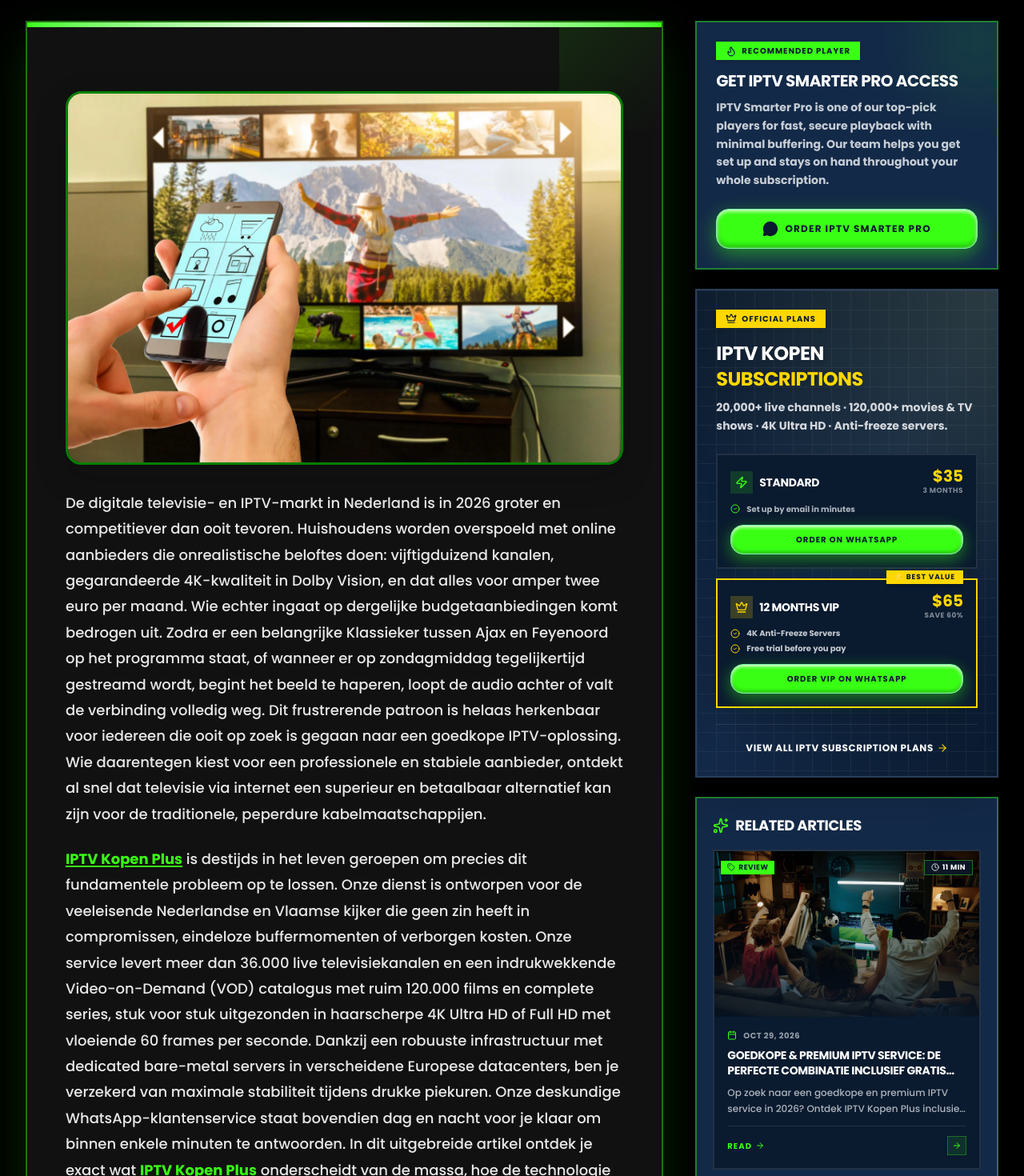
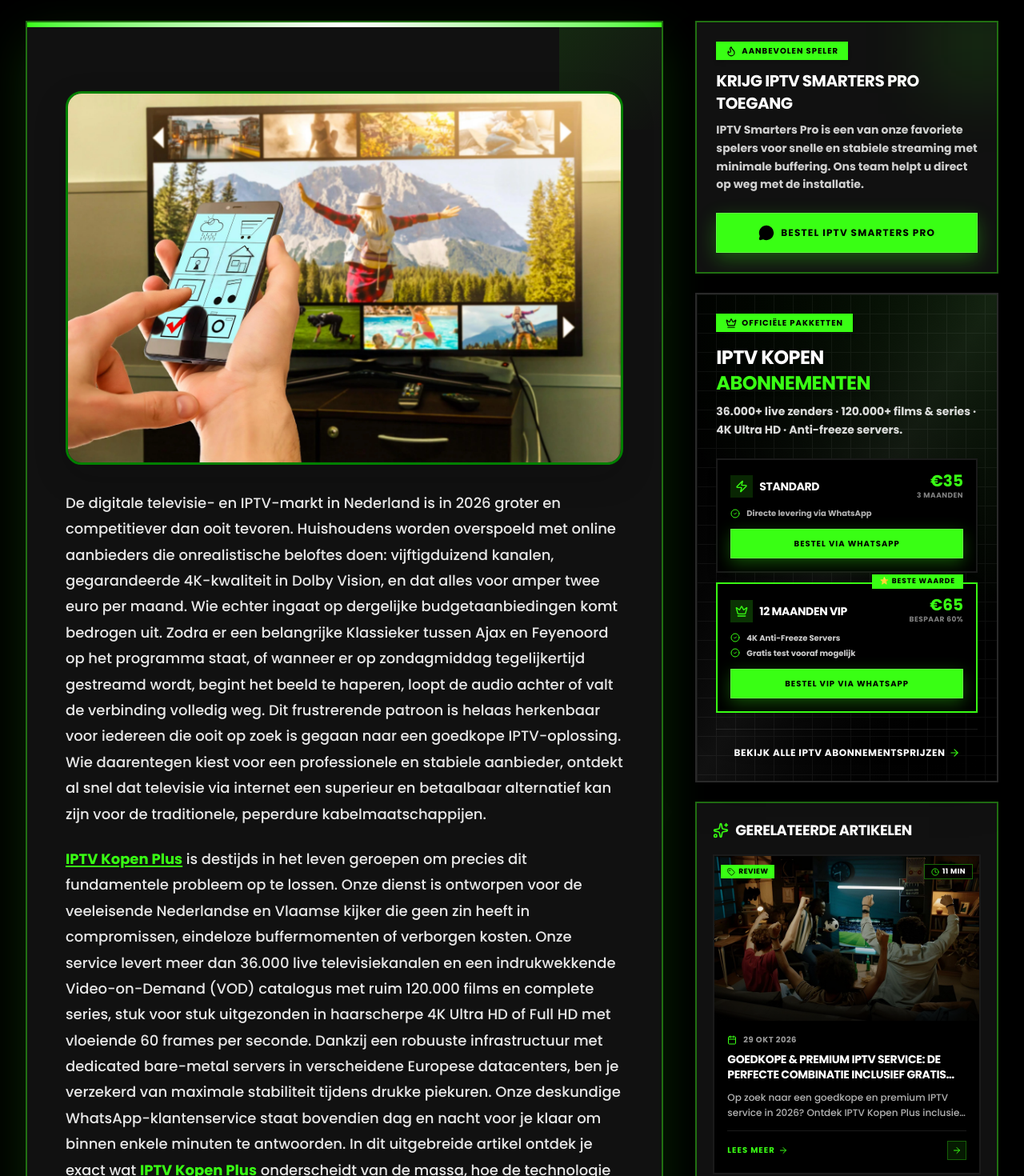
Before and after one commit to youcanstore572-a11yabd/iptvkopen, a Next.js app: page /kennisbank/beste-iptv-aanbieder-nederland in a window 1280 px wide. Shown: the part 860-2330 px from the top of the page at 80% size. Built offline with nearby package versions, Linux system fonts and the light colour scheme.

Commit message:
official version project

```diff
--- a/app/components/ArticleScrollSidebar.tsx
+++ b/app/components/ArticleScrollSidebar.tsx
@@ -25,16 +25,16 @@ const BRAND = CONSTANTS.BRAND_NAME;
 function getCategoryLabel(post: any): string {
   if (post.category) {
     const map: Record<string, string> = {
-      setup: 'Setup Guide',
+      setup: 'Installatiegids',
       review: 'Review',
-      sports: 'Live Sports',
-      tips: 'Tips & Tricks',
-      news: 'News',
+      sports: 'Live Sport',
+      tips: 'Tips & Trucs',
+      news: 'Nieuws',
     };
     return map[post.category] || post.category;
   }
   if (post.keywords && post.keywords.length > 0) return post.keywords[0];
-  return 'IPTV Provider Guide';
+  return 'IPTV Gids';
 }
 
 function getReadTime(post: any): number {
@@ -53,7 +53,7 @@ function formatDateShort(dateStr: string): string {
   try {
     const d = new Date(dateStr);
     if (isNaN(d.getTime())) return dateStr;
-    return d.toLocaleDateString('en-US', {
+    return d.toLocaleDateString('nl-NL', {
       month: 'short',
       day: 'numeric',
       year: 'numeric',
@@ -75,43 +75,45 @@ export default function ArticleScrollSidebar({
   whatsappIboMsg: string;
   whatsappSubMsg: string;
 }) {
+  const whatsappUrl = CONSTANTS.CONTACT?.whatsapp || '#';
+
   return (
     <aside className="lg:col-span-4 order-2 lg:order-2 lg:self-start lg:sticky lg:top-24 h-fit">
       <div className="space-y-6">
         {/* =====================================================
-            Card 1 — IPTV Smarter Pro
+            Kaart 1 — IPTV Smarters Pro Aanbevolen
         ===================================================== */}
-        <div className="bg-[#132948] border-2 border-[#39FF14]/40 rounded-none p-6 shadow-2xl relative overflow-hidden">
+        <div className="bg-[#111111] border-2 border-[#39FF14]/40 rounded-none p-6 shadow-2xl relative overflow-hidden">
           <div className="absolute -top-10 -right-10 w-32 h-32 bg-[#39FF14]/10 rounded-none blur-2xl pointer-events-none" />
 
-          <div className="inline-flex items-center gap-1.5 bg-[#39FF14] text-[#0A1A2F] px-3 py-1 rounded-none text-[10px] font-black uppercase tracking-widest mb-3 shadow-md">
-            <Flame className="w-3.5 h-3.5" /> Recommended Player
+          <div className="inline-flex items-center gap-1.5 bg-[#39FF14] text-[#000000] px-3 py-1 rounded-none text-[10px] font-black uppercase tracking-widest mb-3 shadow-md">
+            <Flame className="w-3.5 h-3.5" /> Aanbevolen Speler
           </div>
 
           <h2 className="text-lg sm:text-xl font-black text-[#FFFFFF] uppercase tracking-tight mb-2">
-            Get IPTV Smarter Pro Access
+            Krijg IPTV Smarters Pro Toegang
           </h2>
-          <p className="text-[#F4F6F9]/80 text-xs sm:text-sm font-bold leading-relaxed mb-6">
-            IPTV Smarter Pro is one of our top-pick players for fast, secure playback with minimal buffering. Our team helps you get set up and stays on hand throughout your whole subscription.
+          <p className="text-[#FFFFFF]/80 text-xs sm:text-sm font-bold leading-relaxed mb-6">
+            IPTV Smarters Pro is een van onze favoriete spelers voor snelle en stabiele streaming met minimale buffering. Ons team helpt u direct op weg met de installatie.
           </p>
 
           <a
-            href={`${CONSTANTS.CONTACT.whatsapp}?text=${whatsappIboMsg}`}
+            href={`${whatsappUrl}?text=${whatsappIboMsg}`}
             target="_blank"
             rel="noopener noreferrer"
-            className="w-full flex items-center justify-center gap-2 py-3.5 px-4 rounded-2xl bg-[#39FF14] text-[#0A1A2F] font-black text-xs uppercase tracking-widest hover:bg-[#32e012] transition-all shadow-[0_8px_25px_rgba(57,255,20,0.45),inset_0_2px_5px_rgba(255,255,255,0.95),inset_0_-3px_6px_rgba(0,128,0,0.6)] border border-green-300"
+            className="w-full flex items-center justify-center gap-2 py-3.5 px-4 rounded-none bg-[#39FF14] text-[#000000] font-black text-xs uppercase tracking-widest cursor-pointer transition-all duration-300 hover:bg-white hover:scale-[1.01] active:scale-[0.98] shadow-[0_8px_25px_rgba(57,255,20,0.3)] border border-white/20"
           >
             <MessageCircle className="w-5 h-5 fill-current" />
-            <span>Order IPTV Smarter Pro</span>
+            <span>Bestel IPTV Smarters Pro</span>
           </a>
         </div>
 
         {/* =====================================================
-            Card 2 — Official Plans
+            Kaart 2 — Officiële Pakketten
         ===================================================== */}
-        <div className="relative rounded-none overflow-hidden shadow-2xl bg-[#132948] border-2 border-white/10">
-          <div className="absolute inset-0 bg-gradient-to-br from-[#0A1A2F] via-[#132948] to-[#0A1A2F]" />
-          <div className="absolute inset-0 bg-[radial-gradient(circle_at_top_right,_rgba(255,215,0,0.1),_transparent_60%)] pointer-events-none" />
+        <div className="relative rounded-none overflow-hidden shadow-2xl bg-[#111111] border-2 border-white/10">
+          <div className="absolute inset-0 bg-gradient-to-br from-[#000000] via-[#111111] to-[#000000]" />
+          <div className="absolute inset-0 bg-[radial-gradient(circle_at_top_right,_rgba(57,255,20,0.08),_transparent_60%)] pointer-events-none" />
           <div
             className="absolute inset-0 opacity-5 pointer-events-none"
             style={{
@@ -121,21 +123,21 @@ export default function ArticleScrollSidebar({
           />
 
           <div className="relative z-10 p-6">
-            <div className="inline-flex items-center gap-1.5 bg-[#FFD700] text-[#0A1A2F] px-3 py-1 rounded-none text-[10px] font-black uppercase tracking-widest mb-4 shadow-md">
-              <Crown className="w-3.5 h-3.5" /> Official Plans
+            <div className="inline-flex items-center gap-1.5 bg-[#39FF14] text-[#000000] px-3 py-1 rounded-none text-[10px] font-black uppercase tracking-widest mb-4 shadow-md">
+              <Crown className="w-3.5 h-3.5" /> Officiële Pakketten
             </div>
 
             <h2 className="text-xl sm:text-2xl font-black text-[#FFFFFF] uppercase tracking-tight mb-2 drop-shadow-md">
               {BRAND} <br />
-              <span className="text-[#FFD700]">Subscriptions</span>
+              <span className="text-[#39FF14]">Abonnementen</span>
             </h2>
-            <p className="text-[#F4F6F9]/85 text-xs sm:text-sm font-bold leading-relaxed mb-6">
-              20,000+ live channels · 120,000+ movies &amp; TV shows · 4K Ultra HD · Anti-freeze servers.
+            <p className="text-[#FFFFFF]/85 text-xs sm:text-sm font-bold leading-relaxed mb-6">
+              36.000+ live zenders · 120.000+ films &amp; series · 4K Ultra HD · Anti-freeze servers.
             </p>
 
             <div className="space-y-3">
-              {/* Standard — 3 Months */}
-              <div className="group bg-[#0A1A2F] border-2 border-white/10 rounded-none p-4 hover:border-[#39FF14] hover:-translate-y-0.5 transition-all shadow-lg">
+              {/* Standard — 3 Maanden */}
+              <div className="group bg-[#000000] border-2 border-white/10 rounded-none p-4 hover:border-[#39FF14] hover:-translate-y-0.5 transition-all shadow-lg">
                 <div className="flex items-center justify-between mb-2">
                   <div className="flex items-center gap-2">
                     <div className="w-7 h-7 rounded-none bg-[#39FF14]/15 flex items-center justify-center">
@@ -146,71 +148,71 @@ export default function ArticleScrollSidebar({
                     </span>
                   </div>
                   <div className="text-right">
-                    <div className="text-[#FFD700] font-black text-xl leading-none">
-                      $35
+                    <div className="text-[#39FF14] font-black text-xl leading-none">
+                      €35
                     </div>
-                    <div className="text-[9px] font-black uppercase tracking-wider text-[#F4F6F9]/50 mt-0.5">
-                      3 Months
+                    <div className="text-[9px] font-black uppercase tracking-wider text-[#FFFFFF]/50 mt-0.5">
+                      3 Maanden
                     </div>
                   </div>
                 </div>
-                <div className="flex items-center gap-2 mb-3 text-[10px] font-bold text-[#F4F6F9]/70">
+                <div className="flex items-center gap-2 mb-3 text-[10px] font-bold text-[#FFFFFF]/70">
                   <CheckCircle2 className="w-3 h-3 text-[#39FF14]" />
-                  <span>Set up by email in minutes</span>
+                  <span>Directe levering via WhatsApp</span>
                 </div>
                 <a
-                  href={`${CONSTANTS.CONTACT.whatsapp}?text=${whatsappSubMsg}`}
+                  href={`${whatsappUrl}?text=${whatsappSubMsg}`}
                   target="_blank"
                   rel="noopener noreferrer"
-                  className="w-full text-center py-2.5 rounded-2xl bg-[#39FF14] text-[#0A1A2F] hover:bg-[#32e012] transition-all font-black text-[10px] uppercase tracking-widest block shadow-[0_6px_20px_rgba(57,255,20,0.45),inset_0_2px_4px_rgba(255,255,255,0.95),inset_0_-2px_4px_rgba(0,128,0,0.6)] border border-green-300"
+                  className="w-full text-center py-2.5 rounded-none bg-[#39FF14] text-[#000000] hover:bg-white transition-all font-black text-[10px] uppercase tracking-widest cursor-pointer block shadow-[0_6px_20px_rgba(57,255,20,0.3)] border border-white/20"
                 >
-                  Order on WhatsApp
+                  Bestel via WhatsApp
                 </a>
               </div>
 
-              {/* VIP — 12 Months */}
-              <div className="group relative bg-[#0A1A2F] border-2 border-[#FFD700] rounded-none p-4 hover:border-[#39FF14] hover:-translate-y-0.5 transition-all shadow-2xl">
-                <div className="absolute -top-3 right-4 bg-[#FFD700] text-[#0A1A2F] px-2.5 py-0.5 rounded-none text-[9px] font-black uppercase tracking-widest shadow-md">
-                  ⭐ Best Value
+              {/* VIP — 12 Maanden */}
+              <div className="group relative bg-[#000000] border-2 border-[#39FF14] rounded-none p-4 hover:border-white hover:-translate-y-0.5 transition-all shadow-2xl">
+                <div className="absolute -top-3 right-4 bg-[#39FF14] text-[#000000] px-2.5 py-0.5 rounded-none text-[9px] font-black uppercase tracking-widest shadow-md">
+                  ⭐ Beste Waarde
                 </div>
 
                 <div className="flex items-center justify-between mb-2">
                   <div className="flex items-center gap-2">
-                    <div className="w-7 h-7 rounded-none bg-[#FFD700]/20 flex items-center justify-center">
-                      <Crown className="w-4 h-4 text-[#FFD700]" />
+                    <div className="w-7 h-7 rounded-none bg-[#39FF14]/20 flex items-center justify-center">
+                      <Crown className="w-4 h-4 text-[#39FF14]" />
                     </div>
                     <span className="text-[#FFFFFF] font-black text-sm uppercase tracking-tight">
-                      12 Months VIP
+                      12 Maanden VIP
                     </span>
                   </div>
                   <div className="text-right">
-                    <div className="text-[#FFD700] font-black text-xl leading-none">
-                      $65
+                    <div className="text-[#39FF14] font-black text-xl leading-none">
+                      €65
                     </div>
-                    <div className="text-[9px] font-black uppercase tracking-wider text-[#F4F6F9]/50 mt-0.5">
-                      Save 60%
+                    <div className="text-[9px] font-black uppercase tracking-wider text-[#FFFFFF]/50 mt-0.5">
+                      Bespaar 60%
                     </div>
                   </div>
                 </div>
 
                 <div className="space-y-1 mb-3">
-                  <div className="flex items-center gap-2 text-[10px] font-bold text-[#F4F6F9]/80">
-                    <CheckCircle2 className="w-3 h-3 text-[#FFD700]" />
+                  <div className="flex items-center gap-2 text-[10px] font-bold text-[#FFFFFF]/80">
+                    <CheckCircle2 className="w-3 h-3 text-[#39FF14]" />
                     <span>4K Anti-Freeze Servers</span>
                   </div>
-                  <div className="flex items-center gap-2 text-[10px] font-bold text-[#F4F6F9]/80">
-                    <CheckCircle2 className="w-3 h-3 text-[#FFD700]" />
-                    <span>Free trial before you pay</span>
+                  <div className="flex items-center gap-2 text-[10px] font-bold text-[#FFFFFF]/80">
+                    <CheckCircle2 className="w-3 h-3 text-[#39FF14]" />
+                    <span>Gratis test vooraf mogelijk</span>
                   </div>
                 </div>
 
                 <a
-                  href={`${CONSTANTS.CONTACT.whatsapp}?text=${whatsappSubMsg}`}
+                  href={`${whatsappUrl}?text=${whatsappSubMsg}`}
                   target="_blank"
                   rel="noopener noreferrer"
-                  className="w-full text-center py-2.5 rounded-2xl bg-[#39FF14] text-[#0A1A2F] hover:bg-[#32e012] transition-all font-black text-[10px] uppercase tracking-widest block shadow-[0_6px_20px_rgba(57,255,20,0.45),inset_0_2px_4px_rgba(255,255,255,0.95),inset_0_-2px_4px_rgba(0,128,0,0.6)] border border-green-300"
+                  className="w-full text-center py-2.5 rounded-none bg-[#39FF14] text-[#000000] hover:bg-white transition-all font-black text-[10px] uppercase tracking-widest cursor-pointer block shadow-[0_6px_20px_rgba(57,255,20,0.3)] border border-white/20"
                 >
-                  Order VIP on WhatsApp
+                  Bestel VIP via WhatsApp
                 </a>
               </div>
             </div>
@@ -220,20 +222,20 @@ export default function ArticleScrollSidebar({
                 href="/pricing"
                 className="text-xs font-black text-[#FFFFFF] uppercase tracking-wider hover:underline inline-flex items-center gap-1 group"
               >
-                View all IPTV Subscription plans
-                <ArrowRight className="w-3.5 h-3.5 group-hover:translate-x-0.5 transition-transform text-[#FFD700]" />
+                Bekijk alle IPTV abonnementsprijzen
+                <ArrowRight className="w-3.5 h-3.5 group-hover:translate-x-0.5 transition-transform text-[#39FF14]" />
               </Link>
             </div>
           </div>
         </div>
 
         {/* =====================================================
-            Card 3 — Related Articles
+            Kaart 3 — Gerelateerde Artikelen
         ===================================================== */}
         {relatedPosts.length > 0 && (
-          <div className="bg-[#132948] border-2 border-[#39FF14]/40 rounded-none p-5 shadow-2xl">
+          <div className="bg-[#111111] border-2 border-[#39FF14]/40 rounded-none p-5 shadow-2xl">
             <h2 className="text-lg font-black text-[#FFFFFF] uppercase tracking-tight mb-4 flex items-center gap-2">
-              <Sparkles className="w-5 h-5 text-[#39FF14]" /> Related Articles
+              <Sparkles className="w-5 h-5 text-[#39FF14]" /> Gerelateerde Artikelen
             </h2>
 
             <div className="space-y-4">
@@ -241,14 +243,15 @@ export default function ArticleScrollSidebar({
                 const relCategory = getCategoryLabel(relPost);
                 const relReadTime = getReadTime(relPost);
                 const relDate = formatDateShort(relPost.date);
+                const cleanSlug = (relPost.slug || '').trim().replace(/^\/+/, '');
 
                 return (
                   <Link
                     key={relPost.slug}
-                    href={`/blog/${relPost.slug}`}
-                    className="group block bg-[#0A1A2F] rounded-none overflow-hidden border-2 border-white/10 hover:border-[#39FF14] hover:shadow-[0_15px_35px_rgba(57,255,20,0.15)] hover:-translate-y-1 transition-all duration-500"
+                    href={`/kennisbank/${cleanSlug}`}
+                    className="group block bg-[#000000] rounded-none overflow-hidden border-2 border-white/10 hover:border-[#39FF14] hover:shadow-[0_15px_35px_rgba(57,255,20,0.15)] hover:-translate-y-1 transition-all duration-500"
                   >
-                    <div className="relative aspect-[16/10] overflow-hidden bg-[#0A1A2F]">
+                    <div className="relative aspect-[16/10] overflow-hidden bg-[#000000]">
                       <Image
                         src={relPost.image}
                         alt={relPost.title}
@@ -258,43 +261,43 @@ export default function ArticleScrollSidebar({
                         sizes="(max-width: 1024px) 100vw, 350px"
                         className="w-full h-full object-cover group-hover:scale-110 transition-transform duration-700"
                       />
-                      <div className="absolute inset-0 bg-gradient-to-t from-[#0A1A2F] via-[#0A1A2F]/20 to-transparent opacity-70 group-hover:opacity-50 transition-opacity duration-500" />
+                      <div className="absolute inset-0 bg-gradient-to-t from-[#000000] via-[#000000]/20 to-transparent opacity-70 group-hover:opacity-50 transition-opacity duration-500" />
 
                       <div className="absolute top-2 left-2 z-10">
-                        <span className="inline-flex items-center gap-1 px-2 py-0.5 rounded-none bg-[#39FF14] text-[#0A1A2F] text-[9px] font-black uppercase tracking-wider shadow-lg">
+                        <span className="inline-flex items-center gap-1 px-2 py-0.5 rounded-none bg-[#39FF14] text-[#000000] text-[9px] font-black uppercase tracking-wider shadow-lg">
                           <Tag className="w-2.5 h-2.5" />
                           {relCategory}
                         </span>
                       </div>
 
                       <div className="absolute top-2 right-2 z-10">
-                        <span className="inline-flex items-center gap-1 px-2 py-0.5 rounded-none bg-[#0A1A2F]/80 backdrop-blur-md text-[#FFFFFF] text-[9px] font-black uppercase tracking-wider border border-[#39FF14]/40">
-                          <Clock className="w-2.5 h-2.5" />
+                        <span className="inline-flex items-center gap-1 px-2 py-0.5 rounded-none bg-[#000000]/80 backdrop-blur-md text-[#FFFFFF] text-[9px] font-black uppercase tracking-wider border border-[#39FF14]/40">
+                          <Clock className="w-2.5 h-2.5 text-[#39FF14]" />
                           {relReadTime} min
                         </span>
                       </div>
                     </div>
 
                     <div className="p-4">
-                      <div className="flex items-center gap-2 text-[10px] font-black uppercase tracking-wider text-[#F4F6F9]/60 mb-2">
+                      <div className="flex items-center gap-2 text-[10px] font-black uppercase tracking-wider text-[#FFFFFF]/60 mb-2">
                         <Calendar className="w-3 h-3 text-[#39FF14]" />
                         <span>{relDate}</span>
                       </div>
 
-                      <h3 className="text-sm font-black text-[#FFFFFF] uppercase tracking-tight leading-snug mb-2 line-clamp-2 group-hover:text-[#FFD700] transition-colors">
+                      <h3 className="text-sm font-black text-[#FFFFFF] uppercase tracking-tight leading-snug mb-2 line-clamp-2 group-hover:text-[#39FF14] transition-colors">
                         {relPost.title}
                       </h3>
 
-                      <p className="text-[#F4F6F9]/70 text-xs font-medium leading-relaxed line-clamp-2 mb-3">
+                      <p className="text-[#FFFFFF]/70 text-xs font-medium leading-relaxed line-clamp-2 mb-3">
                         {relPost.description || relPost.excerpt}
                       </p>
 
                       <div className="pt-3 border-t border-white/10 flex items-center justify-between">
-                        <span className="inline-flex items-center gap-1 text-[#39FF14] font-black text-[10px] uppercase tracking-widest group-hover:text-[#FFD700] group-hover:gap-2 transition-all">
-                          Read
+                        <span className="inline-flex items-center gap-1 text-[#39FF14] font-black text-[10px] uppercase tracking-widest group-hover:text-white group-hover:gap-2 transition-all">
+                          Lees Meer
                           <ArrowRight className="w-3 h-3" />
                         </span>
-                        <div className="w-6 h-6 rounded-none bg-[#39FF14]/10 border border-[#39FF14]/30 flex items-center justify-center text-[#39FF14] group-hover:bg-[#39FF14] group-hover:text-[#0A1A2F] transition-all duration-300">
+                        <div className="w-6 h-6 rounded-none bg-[#39FF14]/10 border border-[#39FF14]/30 flex items-center justify-center text-[#39FF14] group-hover:bg-[#39FF14] group-hover:text-[#000000] transition-all duration-300">
                           <ArrowRight className="w-3 h-3" />
                         </div>
                       </div>
--- a/app/components/PricingSection.tsx
+++ b/app/components/PricingSection.tsx
@@ -30,15 +30,15 @@ export default function PricingSection() {
   const currentPricing = pricing[devices] || pricing[1];
 
   const handleWhatsAppRedirect = (months: number) => {
-    const message = `Hallo, ik wil graag een IPTV Kopen abonnement van ${months} maanden bestellen voor ${devices} ${
+    const message = `Hallo, ik wil graag een service-abonnement van ${months} maanden bestellen voor ${devices} ${
       devices > 1 ? 'schermen' : 'scherm'
-    } via IPTVKopen.plus.`;
+    }.`;
     const redirectUrl = `https://support-tv.online/?text=${encodeURIComponent(message)}`;
     window.open(redirectUrl, '_blank', 'noopener,noreferrer');
   };
 
   const handleFreeTrialRedirect = () => {
-    const message = `Hallo, ik wil graag een gratis 24-uurs IPTV test aanvragen voor IPTV Nederland via IPTVKopen.plus.`;
+    const message = `Hallo, ik wil graag een gratis test aanvragen voor jullie service in Nederland`;
     const redirectUrl = `https://support-tv.online/?text=${encodeURIComponent(message)}`;
     window.open(redirectUrl, '_blank', 'noopener,noreferrer');
   };
--- a/app/kennisbank/[slug]/page.tsx
+++ b/app/kennisbank/[slug]/page.tsx
@@ -300,7 +300,7 @@ export default async function BlogPostPage({ params }: Props) {
     `Hi! I'd like to get IPTV Smarters Pro access subscription.`
   );
   const whatsappSubMsg = encodeURIComponent(
-    `Hi! I'd like to get a ${BRAND} subscription.`
+  `Hallo! Ik wil graag meer informatie over jullie abonnementen.`
   );
 
   const authorId = `${SITE_URL}/#author-${post.author
```
